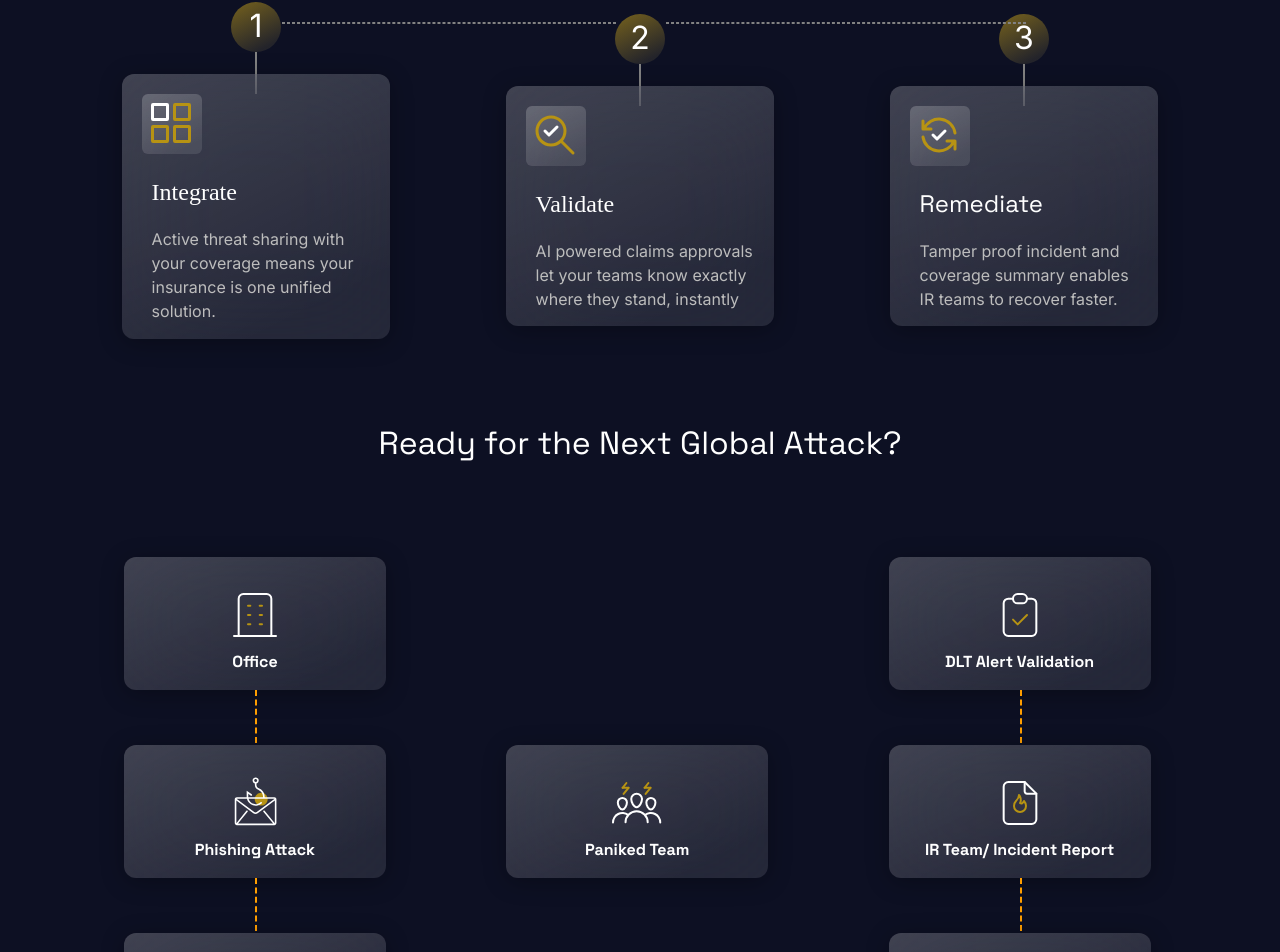
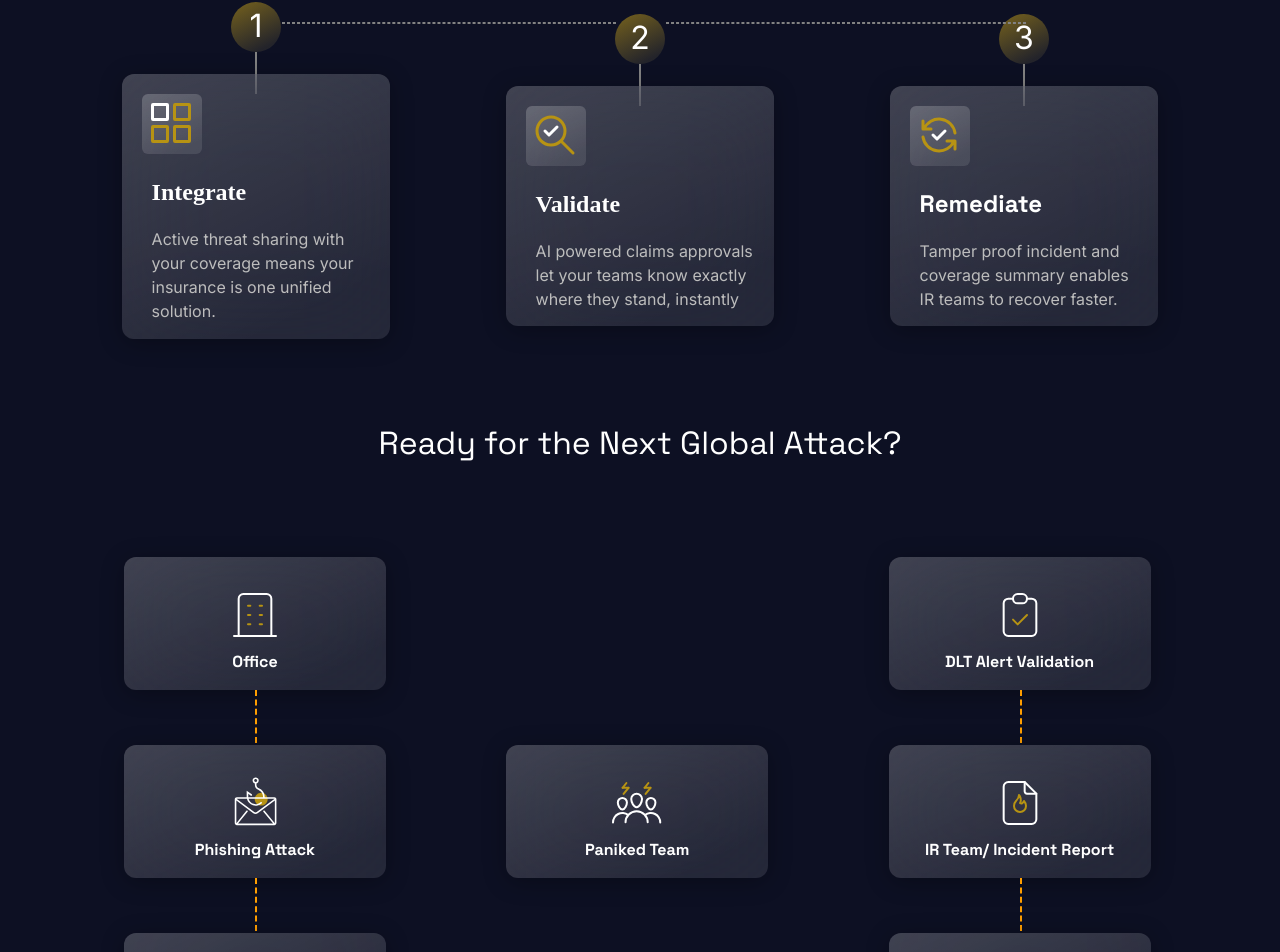
Before and after one commit to Ayesha-ehsan905/deploy-app, a React (Vite) app: page / in a window 1280 px wide. Shown: the part 1267-2219 px from the top of the page. Built offline with nearby package versions, Linux system fonts and the light colour scheme.

Commit message:
Theme updated

```diff
--- a/src/views/Home/Components/stepSection.tsx
+++ b/src/views/Home/Components/stepSection.tsx
@@ -53,13 +53,24 @@ export default () => {
               <Text
                 color={"white"}
                 as="h1"
-                css={{ ft: "24px", ml: "30px", fonts: "$LexendDeca" }}
+                css={{
+                  ft: "24px",
+                  ml: "30px",
+                  fonts: "$LexendDeca",
+                  fontWeight: "$Bold",
+                }}
               >
                 Integrate
               </Text>
               <Text
                 color={"muted"}
-                css={{ ft: "16px", ml: "30px", mr: "20px", fonts: "$inter" }}
+                css={{
+                  ft: "16px",
+                  ml: "30px",
+                  mr: "20px",
+                  fonts: "$inter",
+                  fontWeight: "normal",
+                }}
               >
                 Active threat sharing with your coverage means your insurance is
                 one unified solution.
@@ -90,13 +101,24 @@ export default () => {
               <Text
                 color={"white"}
                 as="h1"
-                css={{ ft: "24px", ml: "30px", fonts: "$LexendDeca" }}
+                css={{
+                  ft: "24px",
+                  ml: "30px",
+                  fonts: "$LexendDeca",
+                  fontWeight: "$Bold",
+                }}
               >
                 Validate
               </Text>
               <Text
                 color={"muted"}
-                css={{ ft: "16px", ml: "30px", mr: "20px", fonts: "$inter" }}
+                css={{
+                  ft: "16px",
+                  ml: "30px",
+                  mr: "20px",
+                  fonts: "$inter",
+                  fontWeight: "normal",
+                }}
               >
                 AI powered claims approvals let your teams know exactly where
                 they stand, instantly
@@ -126,13 +148,24 @@ export default () => {
                 fonts={"sans"}
                 color={"white"}
                 as="h1"
-                css={{ ft: "24px", ml: "30px", fonts: "$LexendDeca" }}
+                css={{
+                  ft: "24px",
+                  ml: "30px",
+                  fonts: "$LexendDeca",
+                  fontWeight: "$Bold",
+                }}
               >
                 Remediate
               </Text>
               <Text
                 color={"muted"}
-                css={{ ft: "16px", ml: "30px", mr: "20px", fonts: "$inter" }}
+                css={{
+                  ft: "16px",
+                  ml: "30px",
+                  mr: "20px",
+                  fonts: "$inter",
+                  fontWeight: "normal",
+                }}
               >
                 Tamper proof incident and coverage summary enables IR teams to
                 recover faster.
```
